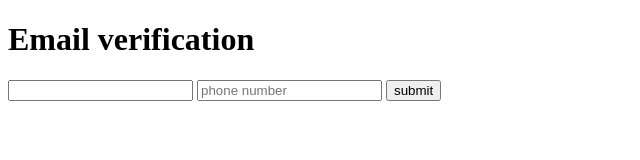
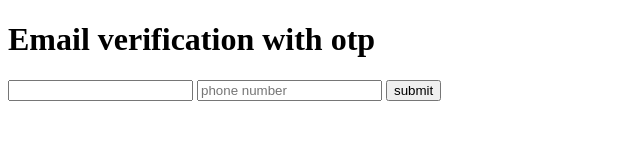
Before and after one commit to Devsantoshkumar/gittutorial, a plain HTML site: page email_verify.html in a window 1280 px wide. Shown: the whole page, without its empty margins (0-640 px from the left). Drawn offline with Linux system fonts and the light colour scheme.

Commit message:
change title in email_verification

```diff
--- a/email_verify.html
+++ b/email_verify.html
@@ -7,7 +7,7 @@
 </head>
 <body>
 
-    <h1>Email verification</h1>
+    <h1>Email verification with otp</h1>
     <form action="">
         <input type="email" name="email" id="email">
         <input type="text" name="phone" placeholder="phone number">
```
